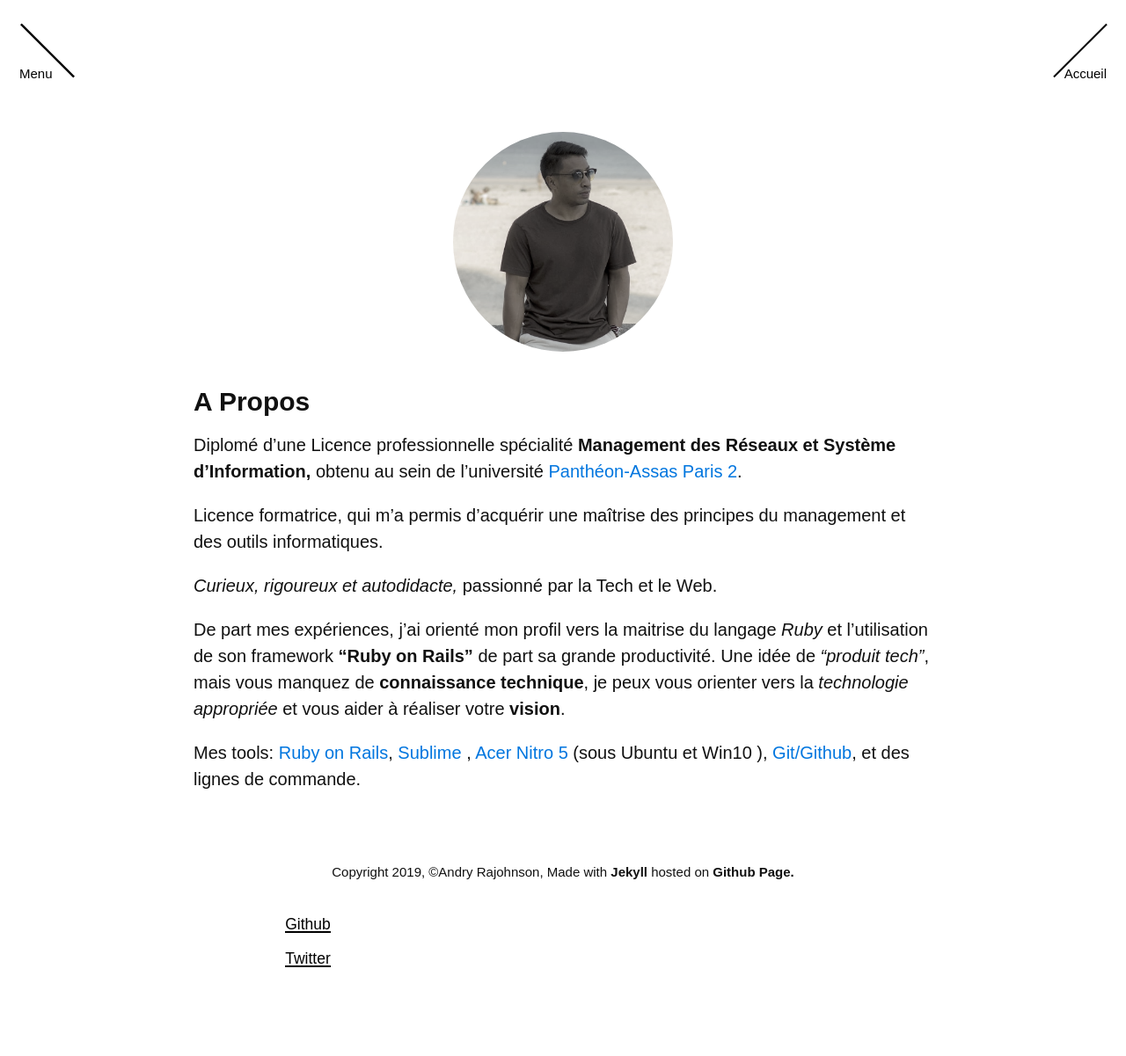
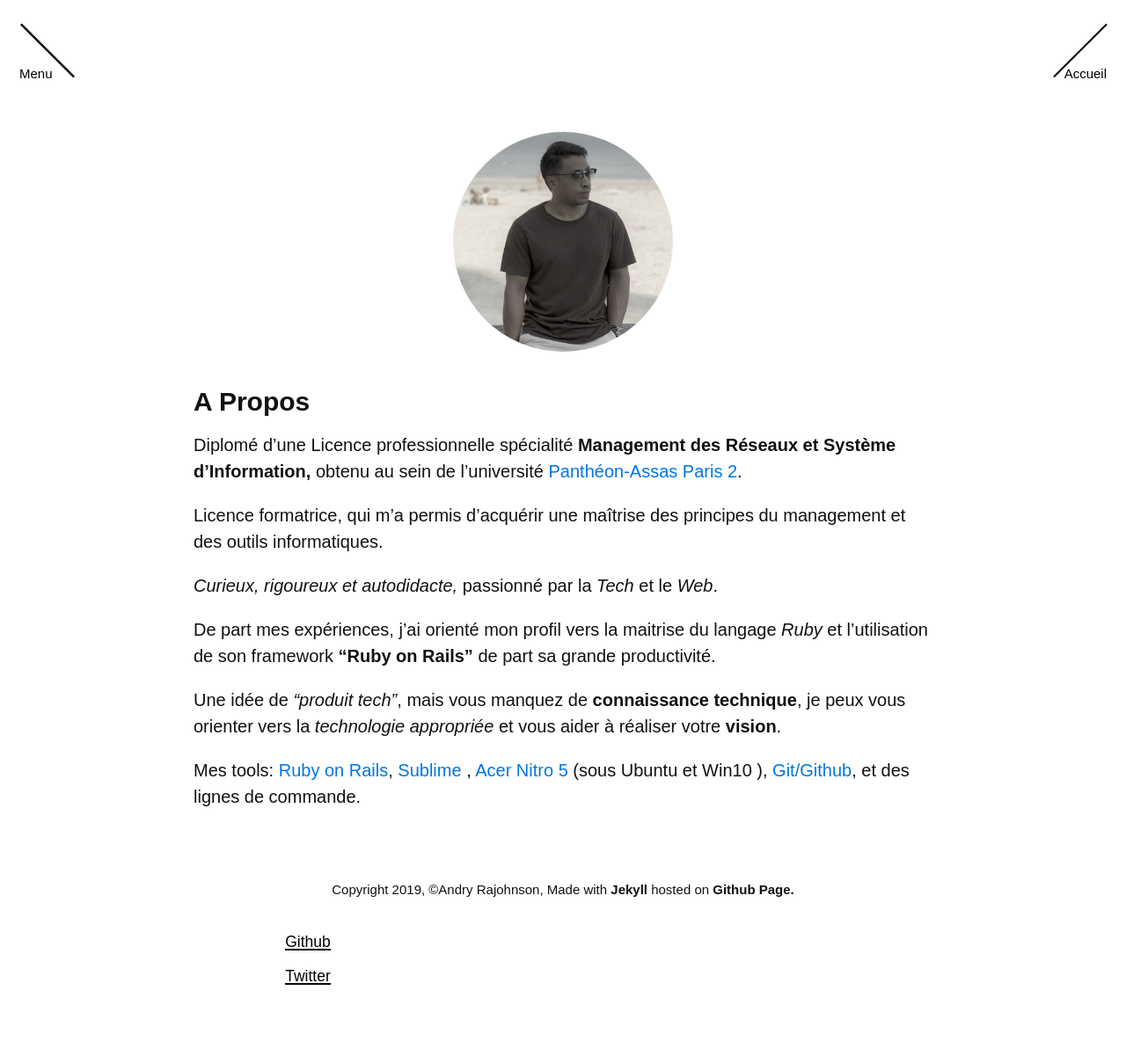
Before and after one commit to andryjohn/RJ-s-blog, a Jekyll site: the page built from about.md, in a window 1280 px wide. Shown: the whole page at 88% size. Built offline with Jekyll 4.4.1, drawn with Linux system fonts in a browser that asks for light colours; nearby versions of some CDN libraries; some web fonts are replaced.

Commit message:
post, classement techno

```diff
--- a/about.md
+++ b/about.md
@@ -11,9 +11,10 @@ Diplomé d'une Licence professionnelle spécialité **Management des Réseaux et
 
 Licence formatrice, qui m'a permis d'acquérir une maîtrise des principes du management et des outils informatiques.
 
-*Curieux, rigoureux et autodidacte,* passionné par la Tech et le Web.
+*Curieux, rigoureux et autodidacte,* passionné par la *Tech* et le *Web*.
 
 De part mes expériences, j'ai orienté mon profil vers la maitrise du langage *Ruby* et l'utilisation de son framework **"Ruby on Rails"** de part sa grande productivité.
+
 Une idée de *"produit tech"*, mais vous manquez de **connaissance technique**, je peux vous orienter vers la *technologie appropriée* et vous aider à réaliser votre **vision**.
 
 Mes tools: [Ruby on Rails](https://rubyonrails.org/), [Sublime](https://www.sublimetext.com/3) , [Acer Nitro 5](https://fr-store.acer.com/nitro-5-ordinateur-portable-an515-51-noir?gclid=Cj0KCQjwh6XmBRDRARIsAKNInDGPRr4FTvpxXL1_g60gNICZaKxeRXDWG9x0E-vDAcnTdeFbEJQwT_AaArCsEALw_wcB&gclsrc=aw.ds) (sous Ubuntu et Win10 ), [Git/Github](https://github.com/andryjohn), et des lignes de commande.
```
